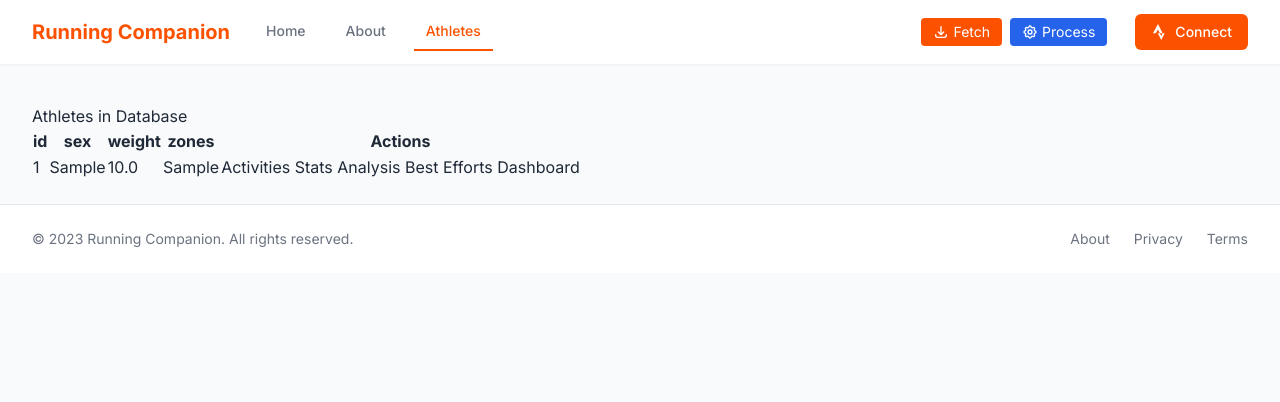
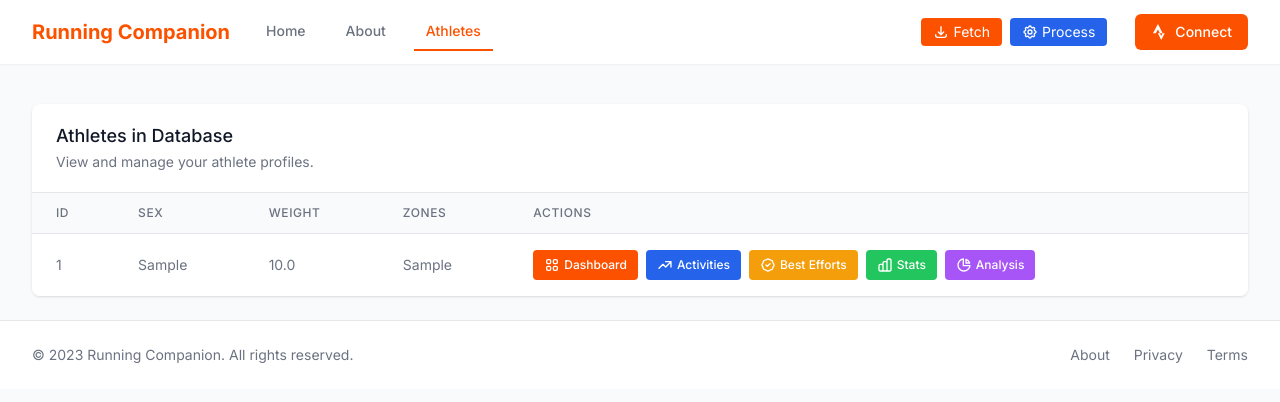
Before and after one commit to FdiLmr/running_companion, a Flask app: page /view_athletes in a window 1280 px wide. Shown: the top 402 px of the page. Run offline with Flask 3, Linux system fonts and the light colour scheme; tables that the repository leaves empty hold one stand-in row (values such as "Sample post"); parts of the project's set-up code (start-up, migrations or seed data) failed here and were passed over; some libraries are stand-ins or nearby versions.

Commit message:
Updated athletes page with modern front

```diff
--- a/second_part/templates/view_athletes.html
+++ b/second_part/templates/view_athletes.html
@@ -1,45 +1,100 @@
 {% extends "base.html" %}
 
-{% block title %}Athletes - Strava Analysis{% endblock %}
+{% block title %}Athletes - Running Companion{% endblock %}
 
 {% block content %}
-<h2>Athletes in Database</h2>
-<div class="table-responsive">
-    <table class="table table-striped">
-        <thead>
+<div class="bg-white shadow overflow-hidden sm:rounded-lg">
+  <div class="px-4 py-5 sm:px-6 flex justify-between items-center">
+    <div>
+      <h2 class="text-lg leading-6 font-medium text-gray-900">Athletes in Database</h2>
+      <p class="mt-1 max-w-2xl text-sm text-gray-500">View and manage your athlete profiles.</p>
+    </div>
+  </div>
+
+  <div class="border-t border-gray-200 overflow-x-auto">
+    <table class="min-w-full divide-y divide-gray-200">
+      <thead class="bg-gray-50">
         <tr>
           {% for column in athletes.columns %}
-                <th>{{ column }}</th>
+          <th scope="col" class="px-6 py-3 text-left text-xs font-medium text-gray-500 uppercase tracking-wider">
+            {{ column }}
+          </th>
           {% endfor %}
-                <th>Actions</th>
+          <th scope="col" class="px-6 py-3 text-left text-xs font-medium text-gray-500 uppercase tracking-wider">
+            Actions
+          </th>
         </tr>
       </thead>
-        <tbody>
+      <tbody class="bg-white divide-y divide-gray-200">
         {% for _, row in athletes.iterrows() %}
-            <tr>
+        <tr class="hover:bg-gray-50">
           {% for value in row %}
-                <td>{{ value }}</td>
+          <td class="px-6 py-4 whitespace-nowrap text-sm text-gray-500">
+            {{ value }}
+          </td>
           {% endfor %}
-                <td>
-                    <a href="/view_activities/{{ row['id'] }}" class="btn btn-primary btn-sm">
-                        <i class="bi bi-activity"></i> Activities
+          <td class="px-6 py-4 whitespace-nowrap text-sm font-medium space-x-2">
+            <div class="flex flex-wrap gap-2">
+              <a href="/dashboard/{{ row['id'] }}" class="inline-flex items-center px-2.5 py-1.5 border border-transparent text-xs font-medium rounded text-white bg-strava-orange hover:bg-strava-orange-dark focus:outline-none focus:ring-2 focus:ring-offset-2 focus:ring-strava-orange">
+                <svg xmlns="http://www.w3.org/2000/svg" class="h-4 w-4 mr-1" fill="none" viewBox="0 0 24 24" stroke="currentColor">
+                  <path stroke-linecap="round" stroke-linejoin="round" stroke-width="2" d="M4 6a2 2 0 012-2h2a2 2 0 012 2v2a2 2 0 01-2 2H6a2 2 0 01-2-2V6zM14 6a2 2 0 012-2h2a2 2 0 012 2v2a2 2 0 01-2 2h-2a2 2 0 01-2-2V6zM4 16a2 2 0 012-2h2a2 2 0 012 2v2a2 2 0 01-2 2H6a2 2 0 01-2-2v-2zM14 16a2 2 0 012-2h2a2 2 0 012 2v2a2 2 0 01-2 2h-2a2 2 0 01-2-2v-2z" />
+                </svg>
+                Dashboard
               </a>
-                    <a href="/view_stats/{{ row['id'] }}" class="btn btn-info btn-sm">
-                        <i class="bi bi-graph-up"></i> Stats
+
+              <a href="/view_activities/{{ row['id'] }}" class="inline-flex items-center px-2.5 py-1.5 border border-transparent text-xs font-medium rounded text-white bg-blue-600 hover:bg-blue-700 focus:outline-none focus:ring-2 focus:ring-offset-2 focus:ring-blue-500">
+                <svg xmlns="http://www.w3.org/2000/svg" class="h-4 w-4 mr-1" fill="none" viewBox="0 0 24 24" stroke="currentColor">
+                  <path stroke-linecap="round" stroke-linejoin="round" stroke-width="2" d="M13 7h8m0 0v8m0-8l-8 8-4-4-6 6" />
+                </svg>
+                Activities
               </a>
-                    <a href="/visualize/{{ row['id'] }}" class="btn btn-success btn-sm">
-                        <i class="bi bi-bar-chart"></i> Analysis
+
+              <a href="/view_best_efforts/{{ row['id'] }}" class="inline-flex items-center px-2.5 py-1.5 border border-transparent text-xs font-medium rounded text-white bg-amber-500 hover:bg-amber-600 focus:outline-none focus:ring-2 focus:ring-offset-2 focus:ring-amber-500">
+                <svg xmlns="http://www.w3.org/2000/svg" class="h-4 w-4 mr-1" fill="none" viewBox="0 0 24 24" stroke="currentColor">
+                  <path stroke-linecap="round" stroke-linejoin="round" stroke-width="2" d="M9 12l2 2 4-4M7.835 4.697a3.42 3.42 0 001.946-.806 3.42 3.42 0 014.438 0 3.42 3.42 0 001.946.806 3.42 3.42 0 013.138 3.138 3.42 3.42 0 00.806 1.946 3.42 3.42 0 010 4.438 3.42 3.42 0 00-.806 1.946 3.42 3.42 0 01-3.138 3.138 3.42 3.42 0 00-1.946.806 3.42 3.42 0 01-4.438 0 3.42 3.42 0 00-1.946-.806 3.42 3.42 0 01-3.138-3.138 3.42 3.42 0 00-.806-1.946 3.42 3.42 0 010-4.438 3.42 3.42 0 00.806-1.946 3.42 3.42 0 013.138-3.138z" />
+                </svg>
+                Best Efforts
               </a>
-                    <a href="/view_best_efforts/{{ row['id'] }}" class="btn btn-warning btn-sm">
-                        <i class="bi bi-award"></i> Best Efforts
+
+              <a href="/view_stats/{{ row['id'] }}" class="inline-flex items-center px-2.5 py-1.5 border border-transparent text-xs font-medium rounded text-white bg-green-500 hover:bg-green-600 focus:outline-none focus:ring-2 focus:ring-offset-2 focus:ring-green-500">
+                <svg xmlns="http://www.w3.org/2000/svg" class="h-4 w-4 mr-1" fill="none" viewBox="0 0 24 24" stroke="currentColor">
+                  <path stroke-linecap="round" stroke-linejoin="round" stroke-width="2" d="M9 19v-6a2 2 0 00-2-2H5a2 2 0 00-2 2v6a2 2 0 002 2h2a2 2 0 002-2zm0 0V9a2 2 0 012-2h2a2 2 0 012 2v10m-6 0a2 2 0 002 2h2a2 2 0 002-2m0 0V5a2 2 0 012-2h2a2 2 0 012 2v14a2 2 0 01-2 2h-2a2 2 0 01-2-2z" />
+                </svg>
+                Stats
               </a>
-                    <a href="/dashboard/{{ row['id'] }}" class="btn btn-info btn-sm">
-                        <i class="bi bi-bar-chart-fill"></i> Dashboard
+
+              <a href="/visualize/{{ row['id'] }}" class="inline-flex items-center px-2.5 py-1.5 border border-transparent text-xs font-medium rounded text-white bg-purple-500 hover:bg-purple-600 focus:outline-none focus:ring-2 focus:ring-offset-2 focus:ring-purple-500">
+                <svg xmlns="http://www.w3.org/2000/svg" class="h-4 w-4 mr-1" fill="none" viewBox="0 0 24 24" stroke="currentColor">
+                  <path stroke-linecap="round" stroke-linejoin="round" stroke-width="2" d="M11 3.055A9.001 9.001 0 1020.945 13H11V3.055z" />
+                  <path stroke-linecap="round" stroke-linejoin="round" stroke-width="2" d="M20.488 9H15V3.512A9.025 9.025 0 0120.488 9z" />
+                </svg>
+                Analysis
               </a>
+            </div>
           </td>
         </tr>
         {% endfor %}
       </tbody>
     </table>
   </div>
+
+  <!-- Empty State -->
+  {% if athletes.empty %}
+  <div class="px-4 py-12 text-center">
+    <svg xmlns="http://www.w3.org/2000/svg" class="mx-auto h-12 w-12 text-gray-400" fill="none" viewBox="0 0 24 24" stroke="currentColor">
+      <path stroke-linecap="round" stroke-linejoin="round" stroke-width="2" d="M17 20h5v-2a3 3 0 00-5.356-1.857M17 20H7m10 0v-2c0-.656-.126-1.283-.356-1.857M7 20H2v-2a3 3 0 015.356-1.857M7 20v-2c0-.656.126-1.283.356-1.857m0 0a5.002 5.002 0 019.288 0M15 7a3 3 0 11-6 0 3 3 0 016 0zm6 3a2 2 0 11-4 0 2 2 0 014 0zM7 10a2 2 0 11-4 0 2 2 0 014 0z" />
+    </svg>
+    <h3 class="mt-2 text-sm font-medium text-gray-900">No athletes found</h3>
+    <p class="mt-1 text-sm text-gray-500">Connect with Strava to get started.</p>
+    <div class="mt-6">
+      <a href="/login" class="inline-flex items-center px-4 py-2 border border-transparent shadow-sm text-sm font-medium rounded-md text-white bg-strava-orange hover:bg-strava-orange-dark focus:outline-none focus:ring-2 focus:ring-offset-2 focus:ring-strava-orange">
+        <svg width="16" height="16" viewBox="0 0 24 24" fill="currentColor" class="mr-2">
+          <path d="M15.387 17.944l-2.089-4.116h-3.065L15.387 24l5.15-10.172h-3.066m-7.008-5.599l2.836 5.598h4.172L10.463 0 3 13.828h4.17" />
+        </svg>
+        Connect with Strava
+      </a>
+    </div>
+  </div>
+  {% endif %}
+</div>
 {% endblock %}
```
Lines whose indentation alone changed are shown as unchanged.
